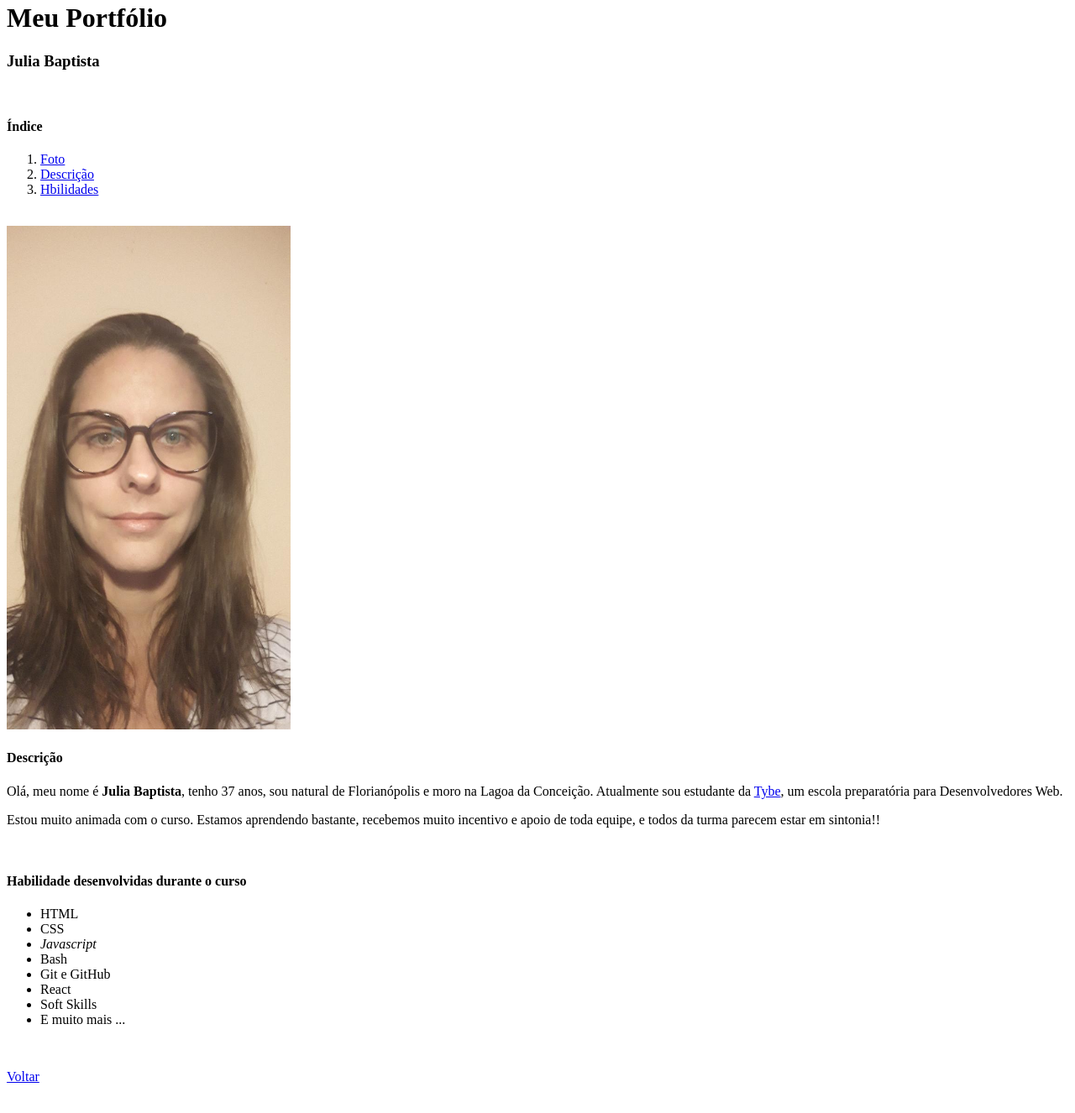
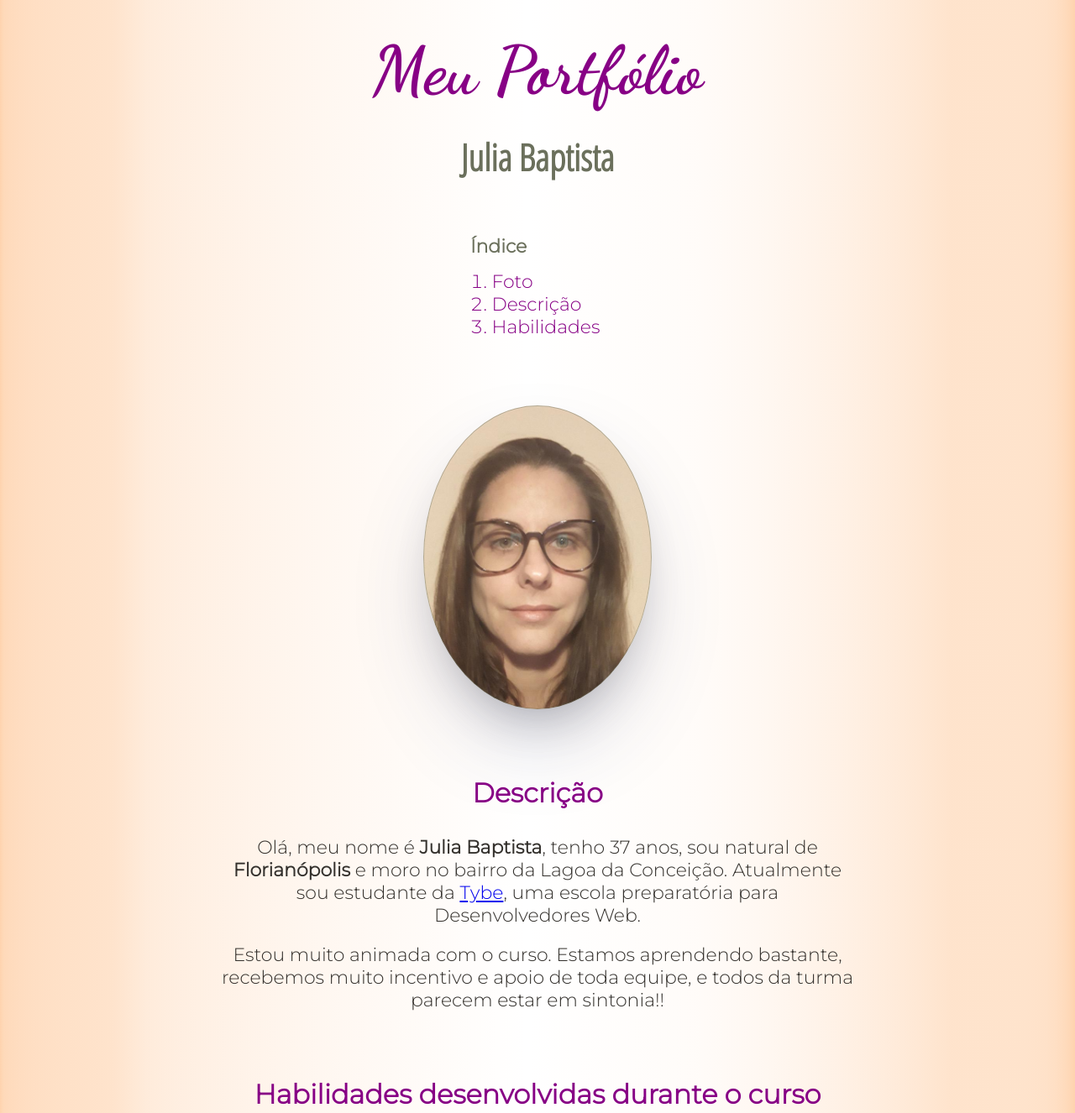
Before and after one commit to julia-baptista/julia-baptista.github.io, a plain HTML site: page index.html in a window 1280 px wide. Shown: the part 18-1344 px from the top of the page at 84% size. Drawn offline with Linux system fonts and the light colour scheme.

Commit message:
Segunda atualização do portfólio - Bloco 3.2

```diff
--- a/index.html
+++ b/index.html
@@ -5,45 +5,54 @@
     <meta http-equiv="X-UA-Compatible" content="IE=edge">
     <meta name="viewport" content="width=device-width, initial-scale=1.0">
     <title>Julia Baptista - Portfólio</title>
+    <link rel="preconnect" href="https://fonts.gstatic.com">
+    <link href="https://fonts.googleapis.com/css2?family=Indie+Flower&family=Montserrat:wght@300&family=Oswald&display=swap" rel="stylesheet">
+    <link rel="preconnect" href="https://fonts.gstatic.com">
+    <link href="https://fonts.googleapis.com/css2?family=Montserrat:wght@300&family=Open+Sans+Condensed:wght@300&display=swap" rel="stylesheet">
+
+    <link href="https://fonts.googleapis.com/css2?family=Dancing+Script:wght@700&family=Montserrat:wght@300&family=Open+Sans+Condensed:wght@300&display=swap" rel="stylesheet">
+
+    <link rel="stylesheet" type="text/css" href="style.css">
 
 </head>
 <body>
 
-    <h1 id="home">Meu Portfólio</h1>
-    <h3>Julia Baptista</h3>
+    <h1 id="title" class="primary-color">Meu Portfólio</h1>
+    <h2 class="sub-title secondary-color">Julia Baptista</h2>
     <br>
-    <h4>Índice</h4>
-    <ol>
-        <li><a href="#thumbnail">Foto</a></li>
+    <h4 class="indice center-small secondary-color">Índice</h4>
+    <ol class="primary-color center-small">
+        <li><a href="#thumbnail " >Foto</a></li>
         <li><a href="#descricao">Descrição</a></li>
-        <li><a href="#habilidades">Hbilidades</a></li>
+        <li><a href="#habilidades">Habilidades</a></li>
     </ol>
+
+    <div class="img-container">
+        <!-- <img src="thumbnail.jpeg" alt="Foto de Julia Baptista" id="thumbnail" height="600px"> -->
+    </div>
+
+    <h3 class="primary-color section-title">Descrição</h3>
+    <p class="center-text ">Olá, meu nome é <strong>Julia Baptista</strong>, tenho 37 anos, sou natural de <strong>Florianópolis</strong> e moro no bairro da Lagoa da Conceição. Atualmente sou estudante da <a href="https://www.betrybe.com/" target="_blank" rel="noopener noreferrer">Tybe</a>, uma escola preparatória para Desenvolvedores Web.</p>
+    <p class="center-text">Estou muito animada com o curso. Estamos aprendendo bastante, recebemos muito incentivo e apoio de toda equipe, e todos da turma parecem estar em sintonia!!</p>
     <br>
 
-    <img src="thumbnail.jpeg" alt="Foto de Julia Baptista" id="thumbnail" height="600px">
+    <h3 class="primary-color section-title">Habilidades desenvolvidas durante o curso</h3>
 
 
-
-    <h4 id="descricao">Descrição</h4>
-    <p>Olá, meu nome é <strong>Julia Baptista</strong>, tenho 37 anos, sou natural de Florianópolis e moro na Lagoa da Conceição. Atualmente sou estudante da <a href="https://www.betrybe.com/" target="_blank" rel="noopener noreferrer">Tybe</a>, um escola preparatória para Desenvolvedores Web.</p>
-    <p>Estou muito animada com o curso. Estamos aprendendo bastante, recebemos muito incentivo e apoio de toda equipe, e todos da turma parecem estar em sintonia!!</p>
-    <br>
-
-    <h4 id="habilidades">Habilidade desenvolvidas durante o curso</h4>
-    <ul>
+    <ul class="center-medium habilidades">
         <li>HTML</li>
         <li>CSS</li>
-        <li> <em>Javascript</em></li>
+        <li class="list-big"> <em>Javascript</em></li>
         <li>Bash</li>
         <li>Git e GitHub</li>
-        <li>React</li>
+        <li class="list-big">React</li>
         <li>Soft Skills</li>
         <li>E muito mais ...</li>
     </ul>
     <br>
 
 
-    <p><a href="#home">Voltar</a></p>
+    <p><a href="#title">Voltar</a></p>
 
 
 
--- a/style.css
+++ b/style.css
@@ -1,13 +1,101 @@
-.left {
-    width: 50%;
-   float: left;
+/* * {
+    border: 1px solid blue;
+} */
+
+
+body {
+    text-align: center;
+    color: #34312d;
+    font-size: 22px;
+    font-family: 'Montserrat', sans-serif;
+    /* background-color: #FFF3EB; */
+    background-image: linear-gradient(to right,rgba(254, 200, 154,0.8 ), 1%, rgba(254, 200, 154, 0.5), 20%, rgba(254, 200, 154,0), 78%, rgba(254, 200, 154,0.5 ), 99%, rgba(254, 200, 154,0.8 ));
 }
 
-.right {
-    width: 50%;
-   float: right;
+.primary-color {
+    color:#870085;
 }
 
-#thumbnail {
-    max-height: 500px;
+.secondary-color {
+    color: #6b705c;
 }
+
+#title {
+    font-family: 'Indie Flower', cursive;
+    font-family: 'Dancing Script', cursive;
+    font-size: 80px;
+    margin-bottom: 0;
+
+}
+
+.sub-title {
+    font-family: 'Oswald', sans-serif;
+    font-family: 'Open Sans Condensed', sans-serif;
+    font-size: 2em;
+    margin-top: 25px;
+
+}
+
+.img-container {
+    width: 270px;
+    margin: 80px auto;
+    padding-bottom: 360px;
+    border: 1px solid rgba(107, 112, 92, 0.404);
+    border-radius: 50%;
+    box-shadow: rgba(255, 255, 255, 0.1) 0px 1px 1px 0px inset, rgba(50, 50, 93, 0.25) 0px 50px 100px -20px, rgba(0, 0, 0, 0.3) 0px 30px 60px -30px;
+    background: url(thumbnail.jpeg) no-repeat;
+    background-position: right -12px top -50px;
+    -webkit-background-size: 105%;
+    -moz-background-size: 105%;
+    -o-background-size: 105%;
+    background-size: 105%;
+}
+
+.section-title {
+    font-size: 2rem;
+}
+
+
+.center-small  {
+    width: 160px;
+    margin: 0 auto;
+}
+
+.center-medium  {
+    width: 220px;
+    margin: 0 auto;
+}
+
+.indice {
+    text-align: left;
+    padding-bottom: 15px;
+}
+
+ol {
+    padding: 0;
+}
+
+li {
+    text-align: left;
+    list-style-position: inside;
+}
+
+li > a {
+    text-decoration: none;
+    color: inherit;
+}
+
+.center-text {
+    max-width: 60%;
+    margin: 20px auto;
+}
+
+.list-big {
+    font-size: 1.6em;
+}
+
+.habilidades {
+    border: 1px solid #870085;
+    padding: 40px;
+    margin-top: 60px;
+}
```
